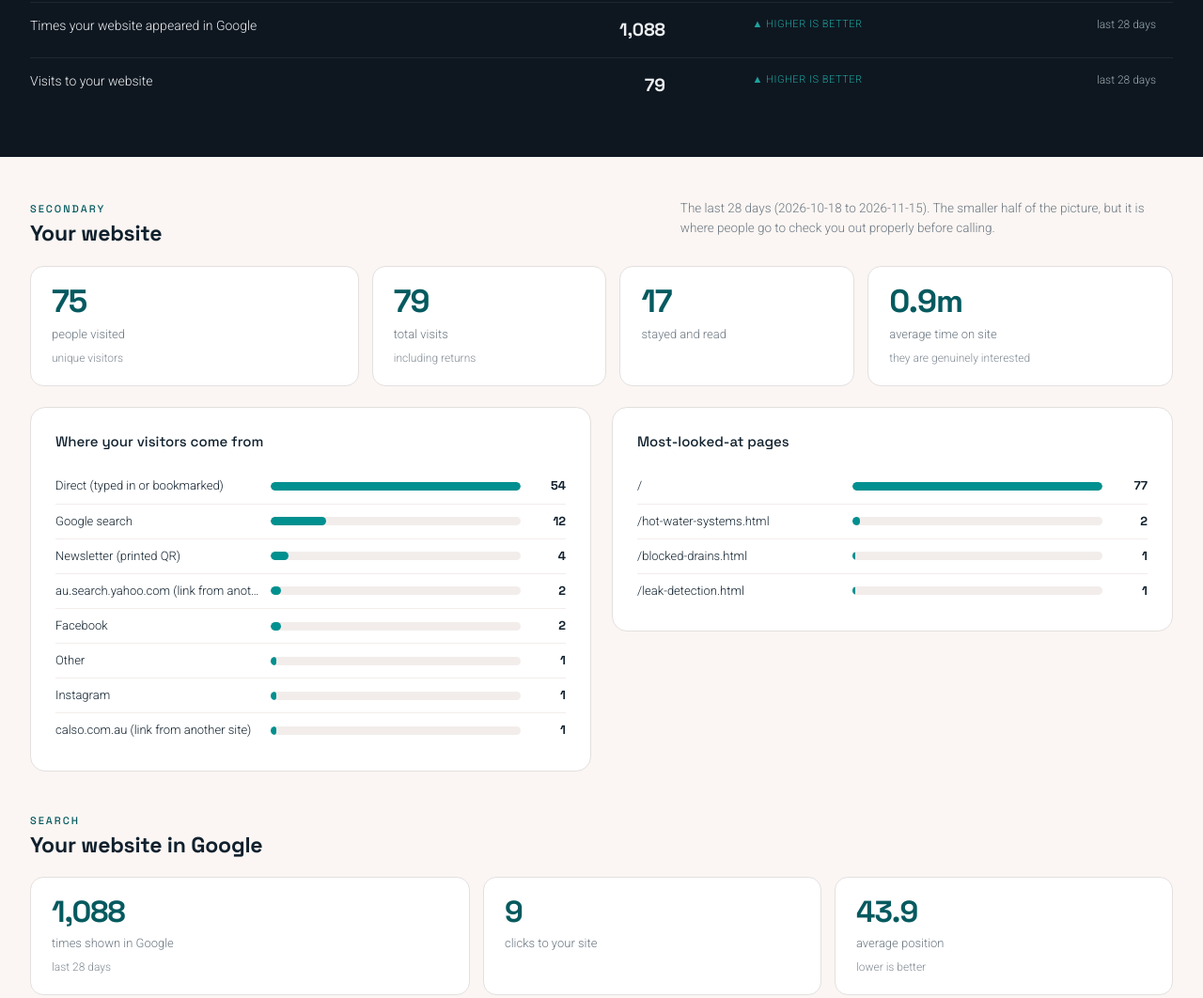
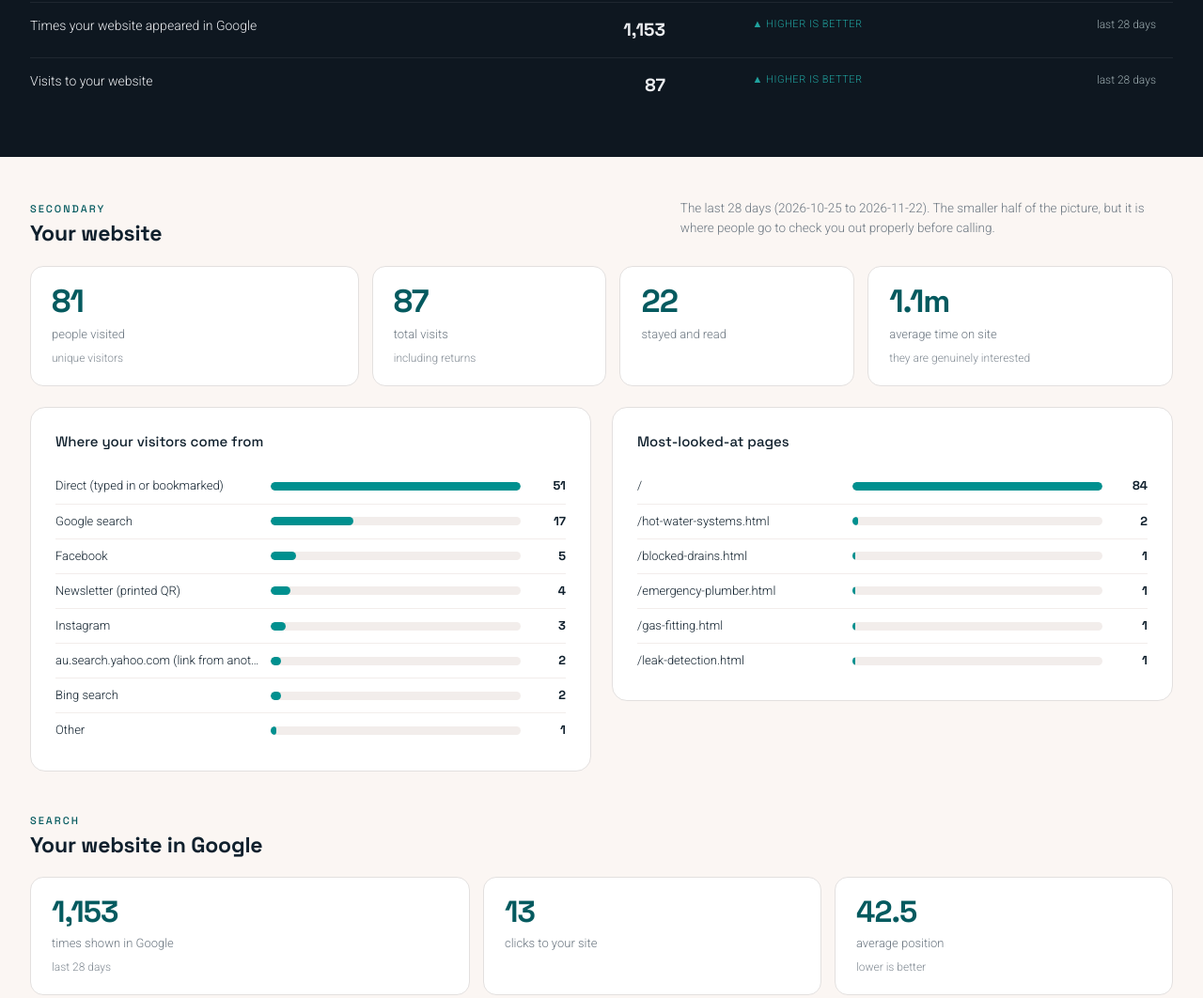
Before and after one commit to ferrisbueller92/coastal-ways-plumbing, a plain HTML site: page analytics/index.html in a window 1280 px wide. Shown: the part 3256-4318 px from the top of the page at 94% size. Drawn offline with Linux system fonts and the light colour scheme.

Commit message:
cos: refresh CWP website analytics

```diff
--- a/analytics/index.html
+++ b/analytics/index.html
@@ -277,24 +277,24 @@ footer b{color:var(--brand-teal)}footer a{color:var(--brand-teal)}
   and six months we can put the new numbers beside them and see honestly whether what we did
   worked. If something we try does not move these, we will say so and change the plan rather than
   keep going.</p>
-  <table><tbody><tr><td>People who saw your Google listing</td><td class="bm-v">594</td><td class="bm-d up">&#9650; higher is better</td><td class="td-sub">6 months to Aug 2026</td></tr><tr><td>Phone calls from the listing</td><td class="bm-v">13</td><td class="bm-d up">&#9650; higher is better</td><td class="td-sub">same period</td></tr><tr><td>Website clicks from the listing</td><td class="bm-v">20</td><td class="bm-d up">&#9650; higher is better</td><td class="td-sub">same period</td></tr><tr><td>Direction requests</td><td class="bm-v">107</td><td class="bm-d down">&#9660; lower is better</td><td class="td-sub">the one number we want to see fall</td></tr><tr><td>Search terms your listing appears for</td><td class="bm-v">&lt;50 distinct terms</td><td class="bm-d up">&#9650; higher is better</td><td class="td-sub">we want this to rise</td></tr><tr><td>Google reviews</td><td class="bm-v">6 at 5.0★</td><td class="bm-d up">&#9650; higher is better</td><td class="td-sub">as at 19 Aug 2026</td></tr><tr><td>Times your website appeared in Google</td><td class="bm-v">1,088</td><td class="bm-d up">&#9650; higher is better</td><td class="td-sub">last 28 days</td></tr><tr><td>Visits to your website</td><td class="bm-v">79</td><td class="bm-d up">&#9650; higher is better</td><td class="td-sub">last 28 days</td></tr></tbody></table>
+  <table><tbody><tr><td>People who saw your Google listing</td><td class="bm-v">594</td><td class="bm-d up">&#9650; higher is better</td><td class="td-sub">6 months to Aug 2026</td></tr><tr><td>Phone calls from the listing</td><td class="bm-v">13</td><td class="bm-d up">&#9650; higher is better</td><td class="td-sub">same period</td></tr><tr><td>Website clicks from the listing</td><td class="bm-v">20</td><td class="bm-d up">&#9650; higher is better</td><td class="td-sub">same period</td></tr><tr><td>Direction requests</td><td class="bm-v">107</td><td class="bm-d down">&#9660; lower is better</td><td class="td-sub">the one number we want to see fall</td></tr><tr><td>Search terms your listing appears for</td><td class="bm-v">&lt;50 distinct terms</td><td class="bm-d up">&#9650; higher is better</td><td class="td-sub">we want this to rise</td></tr><tr><td>Google reviews</td><td class="bm-v">6 at 5.0★</td><td class="bm-d up">&#9650; higher is better</td><td class="td-sub">as at 19 Aug 2026</td></tr><tr><td>Times your website appeared in Google</td><td class="bm-v">1,153</td><td class="bm-d up">&#9650; higher is better</td><td class="td-sub">last 28 days</td></tr><tr><td>Visits to your website</td><td class="bm-v">87</td><td class="bm-d up">&#9650; higher is better</td><td class="td-sub">last 28 days</td></tr></tbody></table>
 </div></div>
 
 <div class="wrap">
   <div class="sec">
     <div class="sec-h"><div><div class="eyebrow">Secondary</div><h2>Your website</h2></div>
-      <p class="sub" style="margin:0">The last 28 days (2026-10-18 to 2026-11-15). The smaller half of the
+      <p class="sub" style="margin:0">The last 28 days (2026-10-25 to 2026-11-22). The smaller half of the
       picture, but it is where people go to check you out properly before calling.</p></div>
-    <div class="wtiles"><div class="ht "><div class="ht-n">75</div><div class="ht-l">people visited</div><div class="ht-note">unique visitors</div></div><div class="ht "><div class="ht-n">79</div><div class="ht-l">total visits</div><div class="ht-note">including returns</div></div><div class="ht "><div class="ht-n">17</div><div class="ht-l">stayed and read</div></div><div class="ht "><div class="ht-n">0.9m</div><div class="ht-l">average time on site</div><div class="ht-note">they are genuinely interested</div></div></div>
+    <div class="wtiles"><div class="ht "><div class="ht-n">81</div><div class="ht-l">people visited</div><div class="ht-note">unique visitors</div></div><div class="ht "><div class="ht-n">87</div><div class="ht-l">total visits</div><div class="ht-note">including returns</div></div><div class="ht "><div class="ht-n">22</div><div class="ht-l">stayed and read</div></div><div class="ht "><div class="ht-n">1.1m</div><div class="ht-l">average time on site</div><div class="ht-note">they are genuinely interested</div></div></div>
     <div class="r3" style="margin-top:22px">
-      <div class="panel"><div class="panel-h"><h3>Where your visitors come from</h3></div><div class="mini"><span class="mini-l">Direct (typed in or bookmarked)</span><span class="mini-track"><i style="width:100%"></i></span><span class="mini-v">54</span></div><div class="mini"><span class="mini-l">Google search</span><span class="mini-track"><i style="width:22%"></i></span><span class="mini-v">12</span></div><div class="mini"><span class="mini-l">Newsletter (printed QR)</span><span class="mini-track"><i style="width:7%"></i></span><span class="mini-v">4</span></div><div class="mini"><span class="mini-l">au.search.yahoo.com (link from another site)</span><span class="mini-track"><i style="width:4%"></i></span><span class="mini-v">2</span></div><div class="mini"><span class="mini-l">Facebook</span><span class="mini-track"><i style="width:4%"></i></span><span class="mini-v">2</span></div><div class="mini"><span class="mini-l">Other</span><span class="mini-track"><i style="width:2%"></i></span><span class="mini-v">1</span></div><div class="mini"><span class="mini-l">Instagram</span><span class="mini-track"><i style="width:2%"></i></span><span class="mini-v">1</span></div><div class="mini"><span class="mini-l">calso.com.au (link from another site)</span><span class="mini-track"><i style="width:2%"></i></span><span class="mini-v">1</span></div></div>
-      <div class="panel"><div class="panel-h"><h3>Most-looked-at pages</h3></div><div class="mini"><span class="mini-l">/</span><span class="mini-track"><i style="width:100%"></i></span><span class="mini-v">77</span></div><div class="mini"><span class="mini-l">/hot-water-systems.html</span><span class="mini-track"><i style="width:3%"></i></span><span class="mini-v">2</span></div><div class="mini"><span class="mini-l">/blocked-drains.html</span><span class="mini-track"><i style="width:1%"></i></span><span class="mini-v">1</span></div><div class="mini"><span class="mini-l">/leak-detection.html</span><span class="mini-track"><i style="width:1%"></i></span><span class="mini-v">1</span></div></div>
+      <div class="panel"><div class="panel-h"><h3>Where your visitors come from</h3></div><div class="mini"><span class="mini-l">Direct (typed in or bookmarked)</span><span class="mini-track"><i style="width:100%"></i></span><span class="mini-v">51</span></div><div class="mini"><span class="mini-l">Google search</span><span class="mini-track"><i style="width:33%"></i></span><span class="mini-v">17</span></div><div class="mini"><span class="mini-l">Facebook</span><span class="mini-track"><i style="width:10%"></i></span><span class="mini-v">5</span></div><div class="mini"><span class="mini-l">Newsletter (printed QR)</span><span class="mini-track"><i style="width:8%"></i></span><span class="mini-v">4</span></div><div class="mini"><span class="mini-l">Instagram</span><span class="mini-track"><i style="width:6%"></i></span><span class="mini-v">3</span></div><div class="mini"><span class="mini-l">au.search.yahoo.com (link from another site)</span><span class="mini-track"><i style="width:4%"></i></span><span class="mini-v">2</span></div><div class="mini"><span class="mini-l">Bing search</span><span class="mini-track"><i style="width:4%"></i></span><span class="mini-v">2</span></div><div class="mini"><span class="mini-l">Other</span><span class="mini-track"><i style="width:2%"></i></span><span class="mini-v">1</span></div></div>
+      <div class="panel"><div class="panel-h"><h3>Most-looked-at pages</h3></div><div class="mini"><span class="mini-l">/</span><span class="mini-track"><i style="width:100%"></i></span><span class="mini-v">84</span></div><div class="mini"><span class="mini-l">/hot-water-systems.html</span><span class="mini-track"><i style="width:2%"></i></span><span class="mini-v">2</span></div><div class="mini"><span class="mini-l">/blocked-drains.html</span><span class="mini-track"><i style="width:1%"></i></span><span class="mini-v">1</span></div><div class="mini"><span class="mini-l">/emergency-plumber.html</span><span class="mini-track"><i style="width:1%"></i></span><span class="mini-v">1</span></div><div class="mini"><span class="mini-l">/gas-fitting.html</span><span class="mini-track"><i style="width:1%"></i></span><span class="mini-v">1</span></div><div class="mini"><span class="mini-l">/leak-detection.html</span><span class="mini-track"><i style="width:1%"></i></span><span class="mini-v">1</span></div></div>
     </div>
   </div>
 
   <div class="sec">
     <div class="sec-h"><div><div class="eyebrow">Search</div><h2>Your website in Google</h2></div></div>
-    <div class="stiles"><div class="ht "><div class="ht-n">1,088</div><div class="ht-l">times shown in Google</div><div class="ht-note">last 28 days</div></div><div class="ht "><div class="ht-n">9</div><div class="ht-l">clicks to your site</div></div><div class="ht "><div class="ht-n">43.9</div><div class="ht-l">average position</div><div class="ht-note">lower is better</div></div></div>
+    <div class="stiles"><div class="ht "><div class="ht-n">1,153</div><div class="ht-l">times shown in Google</div><div class="ht-note">last 28 days</div></div><div class="ht "><div class="ht-n">13</div><div class="ht-l">clicks to your site</div></div><div class="ht "><div class="ht-n">42.5</div><div class="ht-l">average position</div><div class="ht-note">lower is better</div></div></div>
     <div class="panel" style="margin-top:22px"><div class="panel-h"><h3>Your newsletter ad</h3>
       <p class="sub">The QR code on the printed ad is tracked separately.</p></div><div class="mini"><span class="mini-l">local_monthly · Newsletter (printed QR)</span><span class="mini-track"><i style="width:100%"></i></span><span class="mini-v">4</span></div></div>
   </div>
@@ -306,6 +306,6 @@ footer b{color:var(--brand-teal)}footer a{color:var(--brand-teal)}
     <ul><li>Enquiries through the website. The contact form is not yet wired to report submissions.</li><li>Click-to-call on the website. Taps on your phone number are not currently counted.</li><li>Which jobs came from where. Nothing joins a Google call to a quote or an invoice yet.</li><li>Cost per call and cost per job. These only exist once ads are running.</li></ul>
   </div>
 
-  <footer>Prepared &amp; maintained by <b>Just Sorted</b> &middot; updated 16 November 2026 &middot;
+  <footer>Prepared &amp; maintained by <b>Just Sorted</b> &middot; updated 23 November 2026 &middot;
   refreshes automatically &middot; <a href="/strategy/">your growth plan</a></footer>
 </div></body></html>
```
